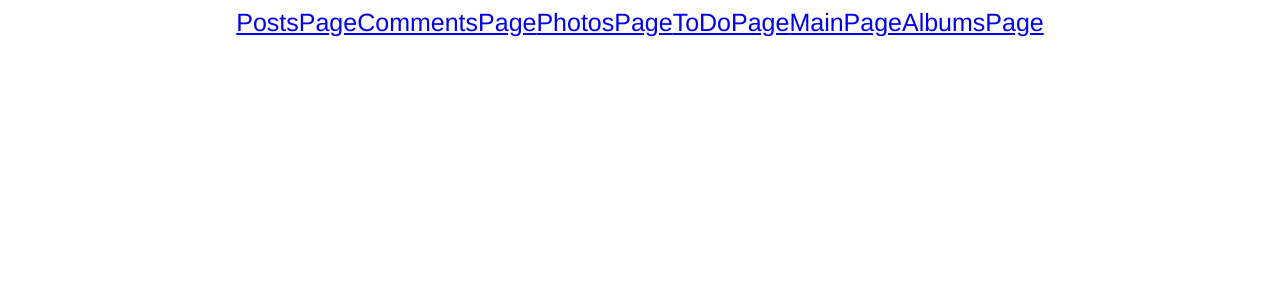
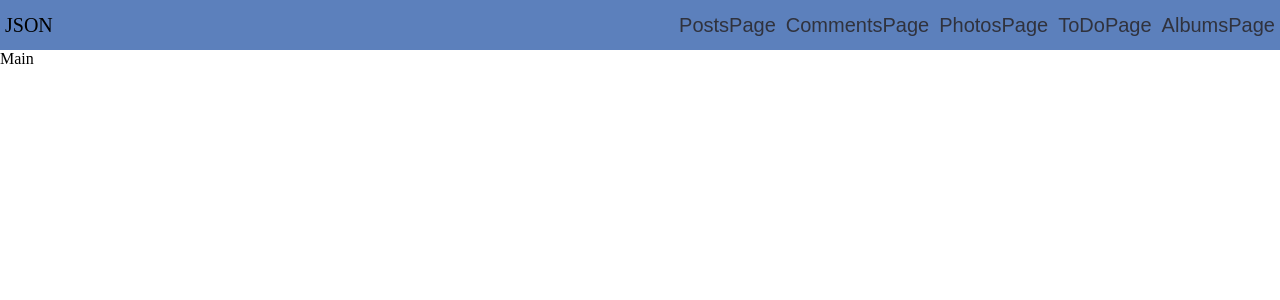
Before and after one commit to YureiRetarded/json-placeholder-work, a Vue app: page /PostsPage in a window 1280 px wide. Shown: the top 300 px of the page. Built offline with nearby package versions, Linux system fonts and the light colour scheme.

Commit message:
navigations is working

```diff
--- a/src/App.vue
+++ b/src/App.vue
@@ -1,22 +1,25 @@
 <template>
-  <router-view>
-    <router-link to="/PostsPage">PostsPage</router-link>
-    <router-link to="/CommentsPage">CommentsPage</router-link>
-    <router-link to="/PhotosPage">PhotosPage</router-link>
-    <router-link to="/ToDoPage">ToDoPage</router-link>
-    <router-link to="/MainPage">MainPage</router-link>
-    <router-link to="/AlbumsPage">AlbumsPage</router-link>
-  </router-view>
+  <navbar></navbar>
+  <router-view></router-view>
 </template>
 
+<script>
+import Navbar from "@/components/Navbar"
+export default{
+  components:{
+    Navbar
+  }
+}
+</script>
+
 <style>
+*{
+  padding: 0;
+  margin: 0;
+  box-sizing: border-box;
+}
 #app {
-  font-family: Avenir, Helvetica, Arial, sans-serif;
-  -webkit-font-smoothing: antialiased;
-  -moz-osx-font-smoothing: grayscale;
-  text-align: center;
-  color: #2c3e50;
-  font-size: 25px;
+
 }
 
 </style>
--- /dev/null
+++ b/src/components/Navbar.vue
@@ -0,0 +1,42 @@
+<template>
+    <div class="navbar">
+        <div class="navbar__logo" @click="$router.push('/')">JSON</div>
+        <div class="navbar__btns">
+            <button @click="$router.push('/PostsPage')">PostsPage</button>
+            <button @click="$router.push('/CommentsPage')">CommentsPage</button>
+            <button @click="$router.push('/PhotosPage')">PhotosPage</button>
+            <button @click="$router.push('/ToDoPage')">ToDoPage</button>
+            <button @click="$router.push('/AlbumsPage')">AlbumsPage</button>
+        </div>
+    </div>
+</template>
+<script>
+export default {
+
+}
+</script>
+<style scoped >
+.navbar{
+    height: 50px;
+    background-color: #5C80BC;
+    display: flex;
+    justify-content: space-between;
+    align-items: center;
+    font-size: 20px;
+}
+.navbar__btns{
+    display: flex;
+
+}
+button{
+    background-color: #5C80BC;
+    color: #30323D;
+    border: none;
+    font-size: 20px;
+    cursor: pointer;
+    margin: 0 5px;
+}
+.navbar__logo{
+    margin: 0 0 0 5px;
+}
+</style>
```
Also changed, not shown: src/router/router.js (+5 -5 lines).
